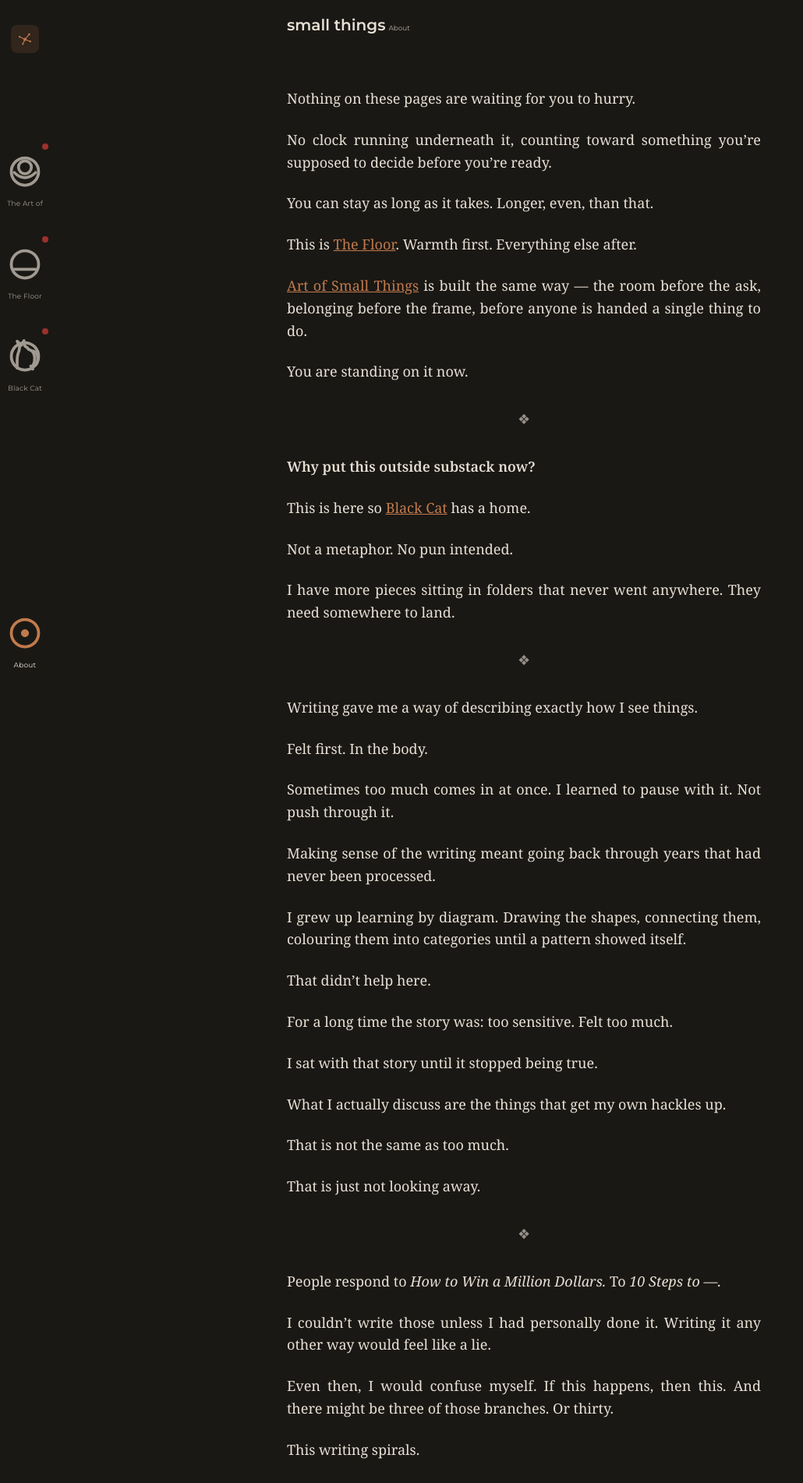
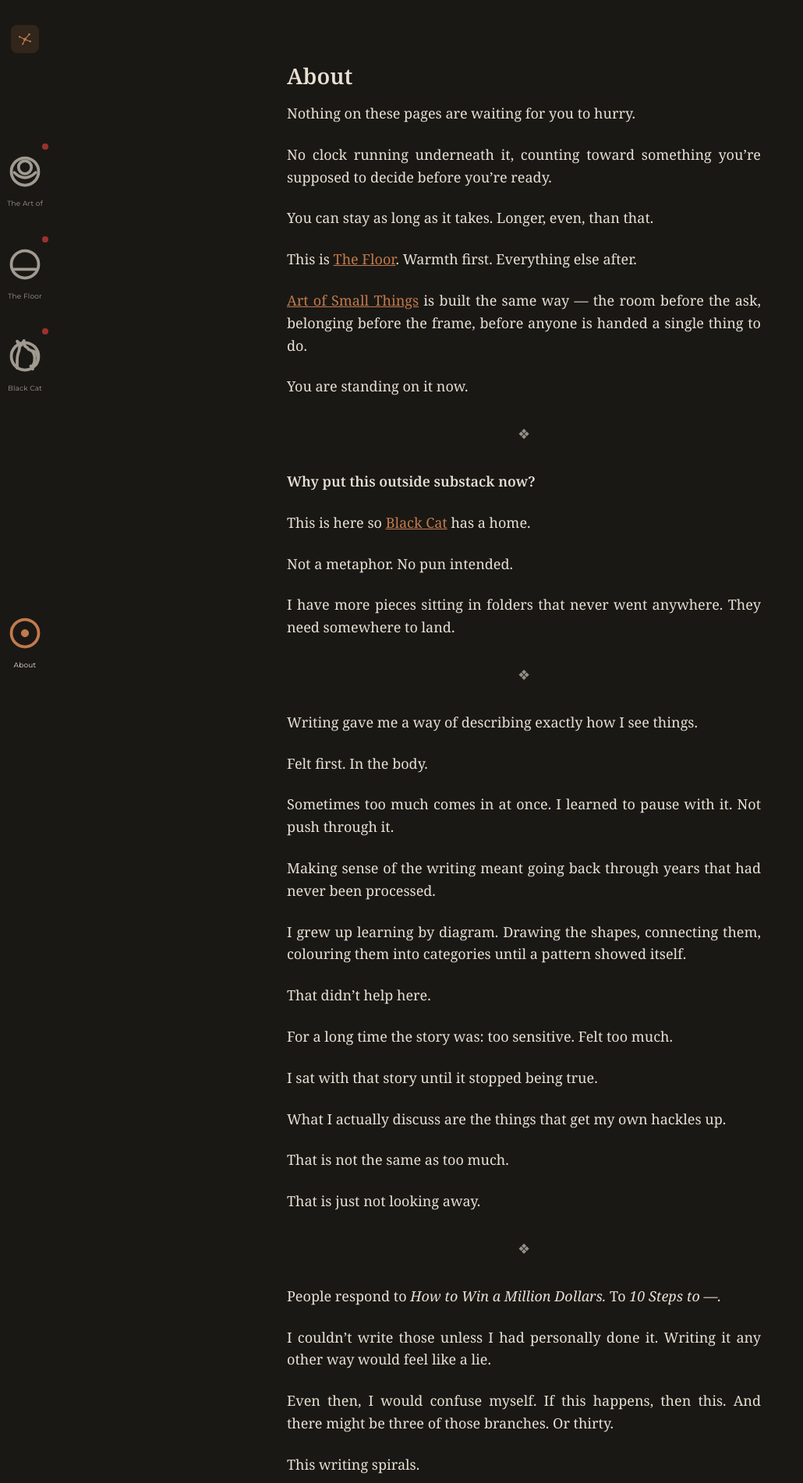
Before and after one commit to 2pix/small-things, a Jekyll site: the page built from about/index.md, in a window 1280 px wide. Shown: the top 1902 px of the page at 78% size, without its empty margins (0-1030 px from the left). Built offline with Jekyll 4.4.1, drawn with Linux system fonts in a browser that asks for light colours.

Commit message:
Drop redundant site-title-row on inner pages; give page titles real headings
Every inner page now shows just the nav (fixed rail on desktop,
Instagram-style icon row on mobile) plus the page's own big H1 title
- no more small text header restating the same page name a second
time. Homepage keeps its title + tagline treatment since nothing
else identifies that page. Added a real <h1> to page.html (About)
matching the pattern section.html already used; all three (page,
section, post) now share a .page__title class for consistent top
spacing now that they sit directly under the nav.

```diff
--- a/_layouts/default.html
+++ b/_layouts/default.html
@@ -9,11 +9,6 @@
     <div class="site-title-row site-title-row--home">
       <a href="{{ '/' | relative_url }}" class="site-title site-title--home">The Art of Small Things</a>
       <p class="site-subtitle site-subtitle--home">At home in a world crowded with agenda.</p>
-    </div>
-    {% else %}
-    <div class="site-title-row">
-      <a href="{{ '/' | relative_url }}" class="site-title">{{ site.title }}</a>
-      {% if page.title %}<p class="site-subtitle">{{ page.title }}</p>{% endif %}
     </div>
     {% endif %}
     {% include nav.html %}
--- a/_layouts/page.html
+++ b/_layouts/page.html
@@ -1,6 +1,7 @@
 ---
 layout: default
 ---
+{% if page.title %}<h1 class="section-label page__title">{{ page.title }}</h1>{% endif %}
 <div class="post__body page__body">
   {{ content }}
 </div>
--- a/_layouts/post.html
+++ b/_layouts/post.html
@@ -6,7 +6,7 @@ layout: default
   {% if section.key == page.category %}{% assign section_label = section.label %}{% endif %}
 {% endfor %}
 <article class="post">
-  <h1 class="post__title">{{ page.title }}</h1>
+  <h1 class="post__title page__title">{{ page.title }}</h1>
   {% if page.subtitle %}<p class="post__subtitle">{{ page.subtitle }}</p>{% endif %}
   <p class="post__meta">{{ section_label }} · {{ page.date | date: "%-d %b %Y" }}</p>
   <div class="post__body">
--- a/_layouts/section.html
+++ b/_layouts/section.html
@@ -4,7 +4,7 @@ layout: default
 {% assign posts = site.categories[page.category] %}
 
 <section class="section-feed">
-  <h1 class="section-label">{{ page.title }}</h1>
+  <h1 class="section-label page__title">{{ page.title }}</h1>
   {% if page.category == "black-cat" %}{% include scenes-banner.html %}{% endif %}
   {% for post in posts %}
     {% include post-card.html post=post feed=true %}
--- a/assets/css/style.css
+++ b/assets/css/style.css
@@ -311,7 +311,7 @@ main {
   padding: var(--space-1) 5%; /* 5% either side so text doesn't slam into the phone edge */
 }
 
-.page__body {
+.page__title {
   padding-top: var(--space-3);
 }
 
@@ -627,7 +627,7 @@ main {
     align-items: flex-start;
   }
 
-  .page__body {
+  .page__title {
     padding-top: calc(var(--space-3) * 2);
   }
 
```
